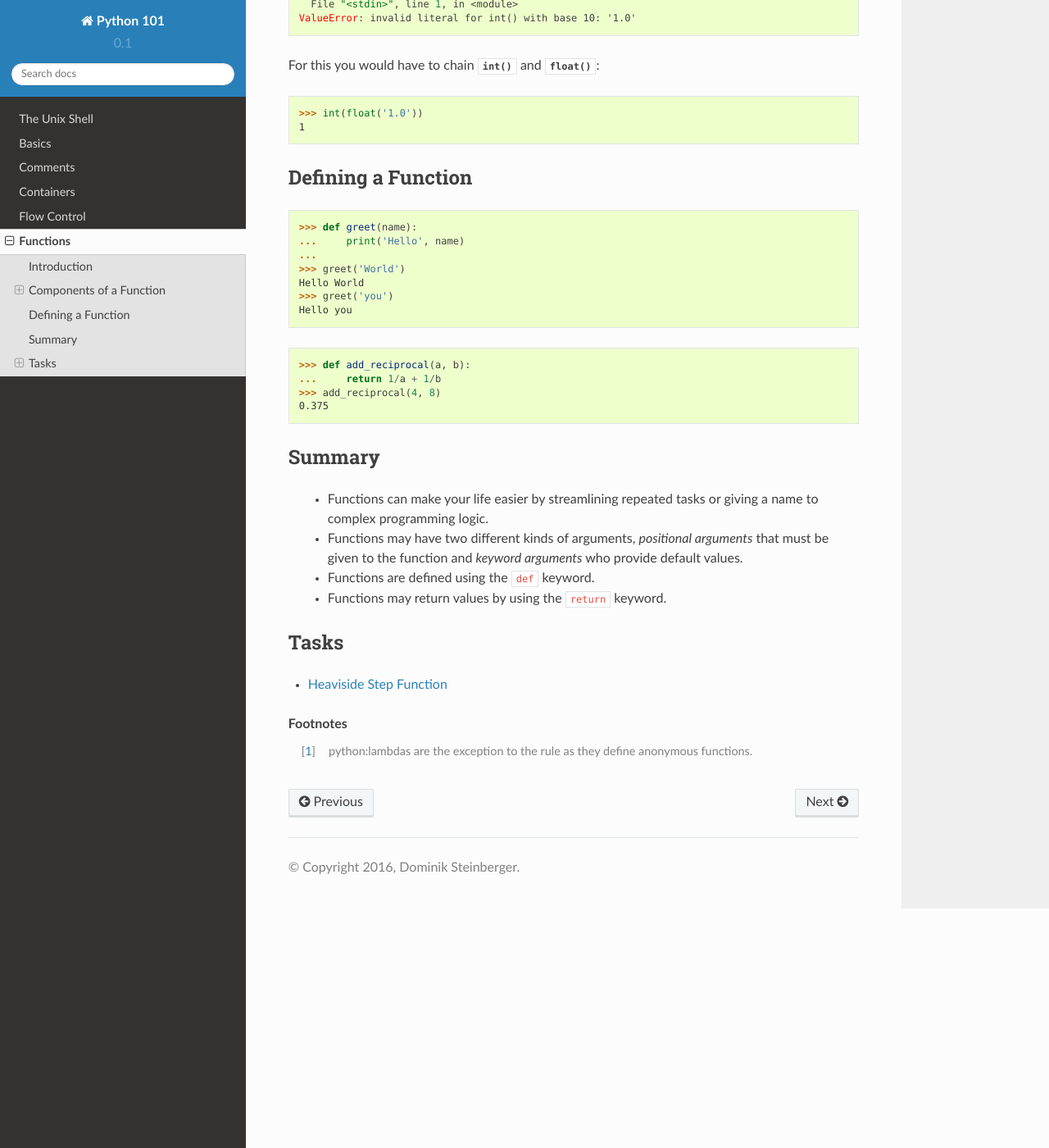
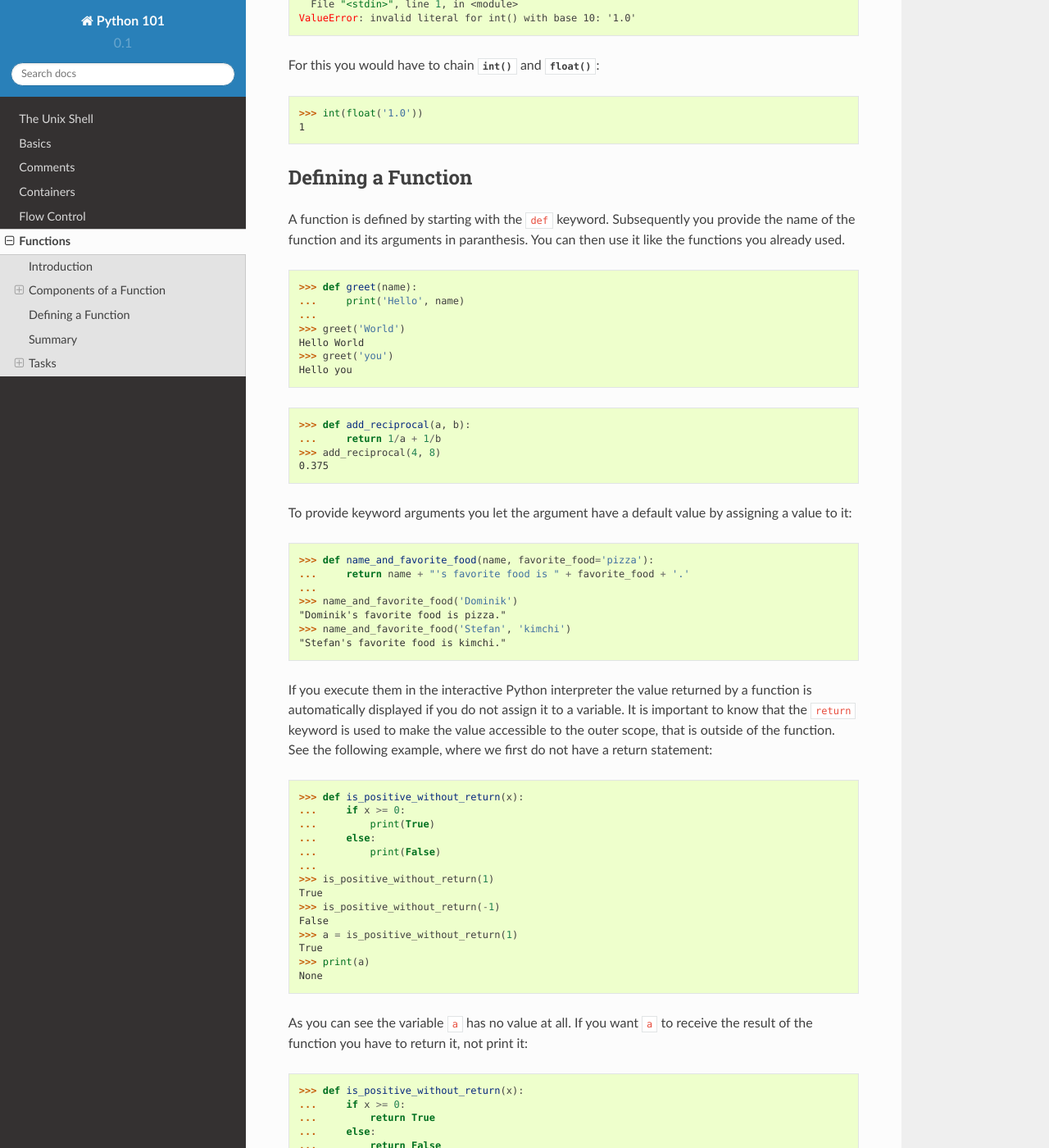
Before and after one commit to GauZen/python101, a Sphinx documentation site: the page built from docs/functions.rst, in a window 1280 px wide and 1400 px high, scrolled down 2961 px. Shown: the whole window at 82% size. Built offline with Sphinx 7.4.7 and the Read the Docs theme 2.0.0, drawn with Linux system fonts in a browser that asks for light colours; some of the changed text lies outside the part shown.

Commit message:
Improve functions section.

```diff
--- a/docs/functions.rst
+++ b/docs/functions.rst
@@ -99,6 +99,7 @@ You can also pass strings that represent numbers to :class:`float() <float>`:
 A similar function also exists for integer. It is the function
 :class:`int() <int>`.
 
+
 Keyword Arguments
 -----------------
 
@@ -166,6 +167,10 @@ For this you would have to chain :class:`int() <int>` and
 Defining a Function
 ===================
 
+A function is defined by starting with the ``def`` keyword. Subsequently you
+provide the name of the function and its arguments in paranthesis. You can then
+use it like the functions you already used.
+
 >>> def greet(name):
 ...     print('Hello', name)
 ...
@@ -179,6 +184,55 @@ Hello you
 >>> add_reciprocal(4, 8)
 0.375
 
+To provide keyword arguments you let the argument have a default value by
+assigning a value to it:
+
+>>> def name_and_favorite_food(name, favorite_food='pizza'):
+...     return name + "'s favorite food is " + favorite_food + '.'
+...
+>>> name_and_favorite_food('Dominik')
+"Dominik's favorite food is pizza."
+>>> name_and_favorite_food('Stefan', 'kimchi')
+"Stefan's favorite food is kimchi."
+
+If you execute them in the interactive Python interpreter the value returned by
+a function is automatically displayed if you do not assign it to a variable. It
+is important to know that the ``return`` keyword is used to make the value
+accessible to the outer scope, that is outside of the function. See the
+following example, where we first do not have a return statement:
+
+>>> def is_positive_without_return(x):
+...     if x >= 0:
+...         print(True)
+...     else:
+...         print(False)
+...
+>>> is_positive_without_return(1)
+True
+>>> is_positive_without_return(-1)
+False
+>>> a = is_positive_without_return(1)
+True
+>>> print(a)
+None
+
+As you can see the variable ``a`` has no value at all. If you want ``a`` to
+receive the result of the function you have to return it, not print it:
+
+>>> def is_positive_without_return(x):
+...     if x >= 0:
+...         return True
+...     else:
+...         return False
+...
+>>> is_positive_without_return(1)
+True
+>>> is_positive_without_return(-1)
+False
+>>> a = is_positive_without_return(1)
+>>> print(a)
+True
+
 
 Summary
 =======
@@ -188,7 +242,7 @@ Summary
     * Functions can make your life easier by streamlining repeated tasks or giving
       a name to complex programming logic.
     * Functions may have two different kinds of arguments, *positional arguments*
-      that must be given to the function and *keyword arguments* who provide
+      that must be given to the function and *keyword arguments* which provide
       default values.
     * Functions are defined using the ``def`` keyword.
     * Functions may return values by using the ``return`` keyword.
```
